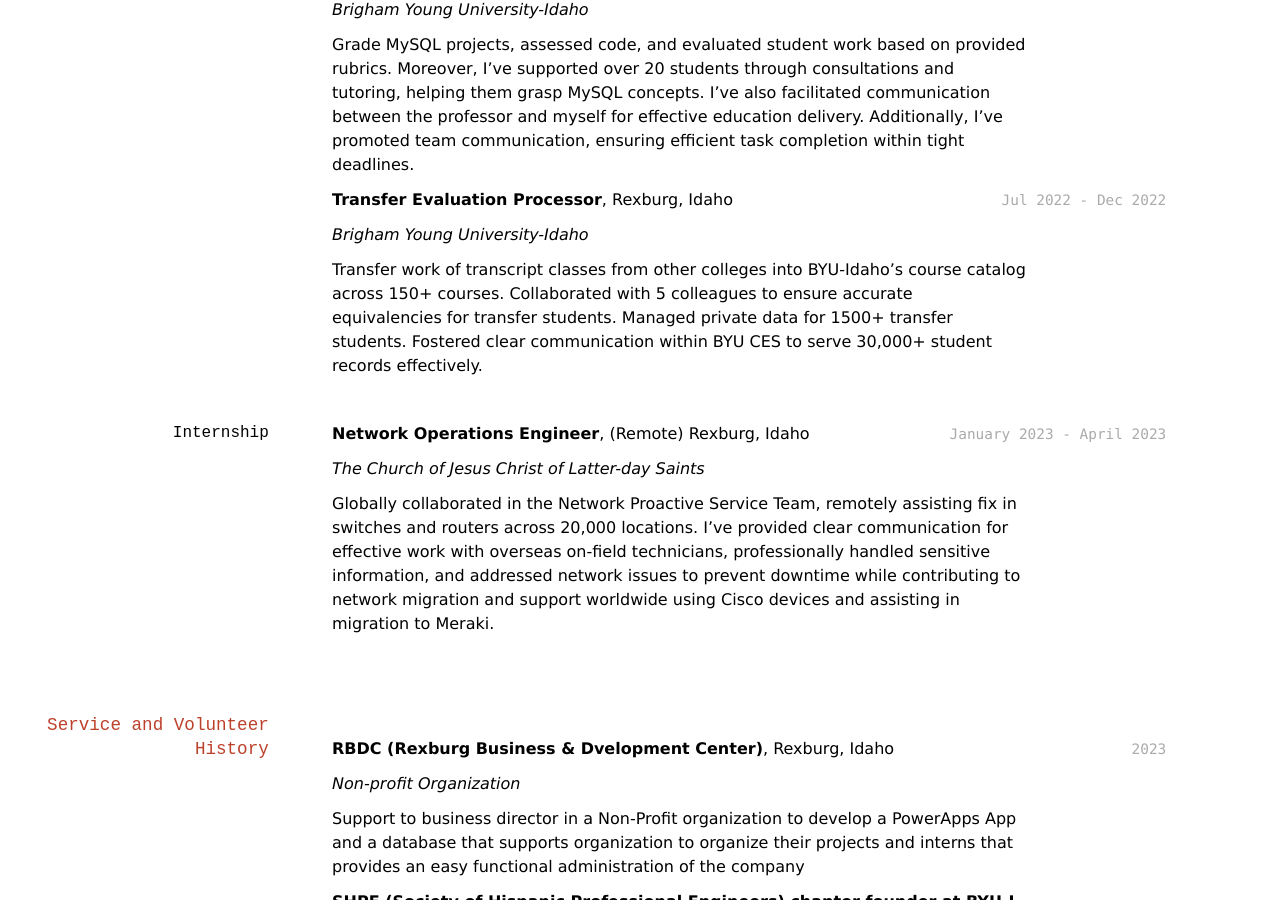
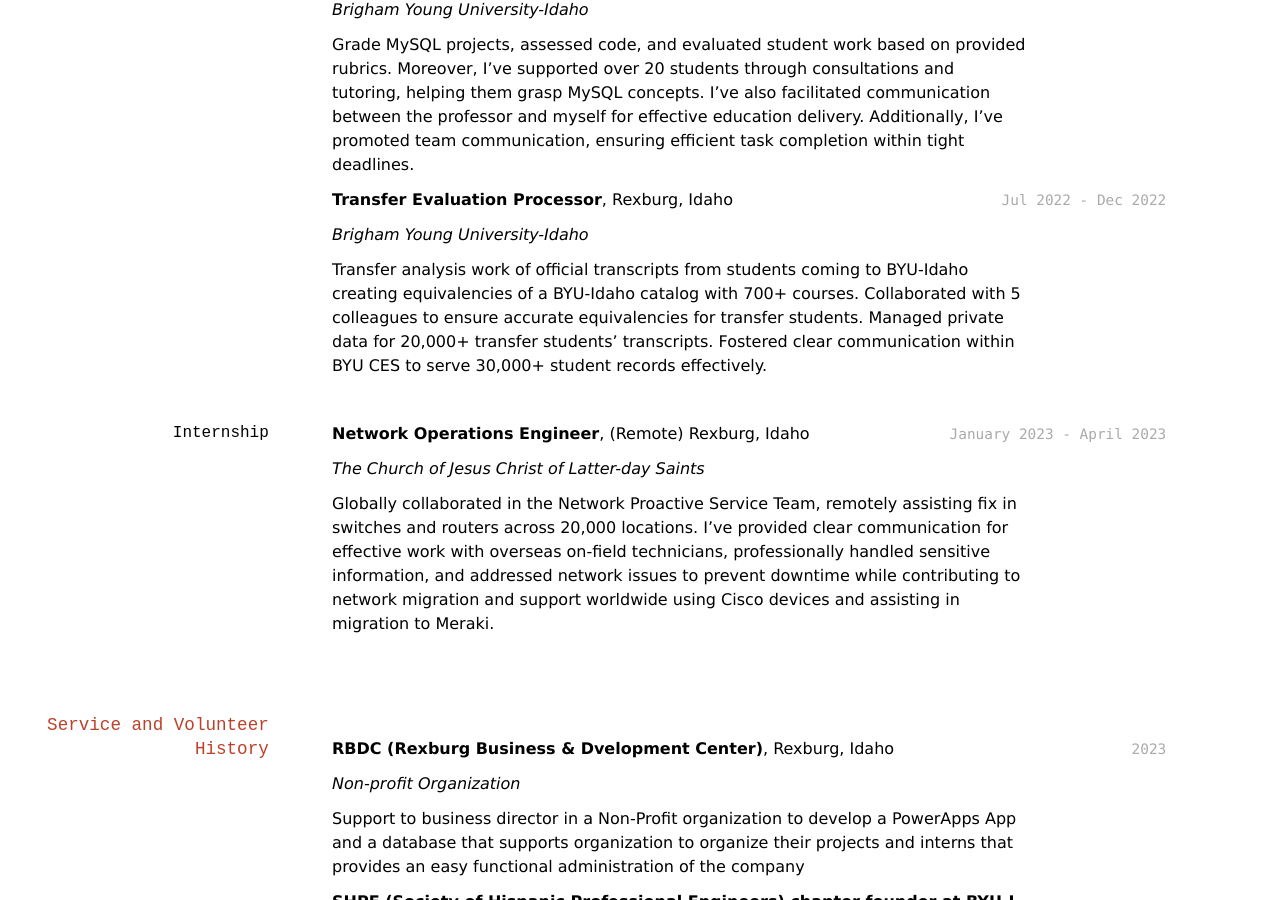
Before and after one commit to ismaeltenango/ismael_resume, a Jekyll site: the page built from docs/index.md, in a window 1280 px wide and 900 px high, scrolled down 1016 px. Built offline with Jekyll 4.4.1, drawn with Linux system fonts in a browser that asks for light colours.

Commit message:
Update 9/20/2023 v2.1

```diff
--- a/docs/index.md
+++ b/docs/index.md
@@ -63,7 +63,7 @@
 
 _Brigham Young University-Idaho_
 
-Transfer work of transcript classes from other colleges into BYU-Idaho's course catalog across 150+ courses. Collaborated with 5 colleagues to ensure accurate equivalencies for transfer students. Managed private data for 1500+ transfer students. Fostered clear communication within BYU CES to serve 30,000+ student records effectively.
+Transfer analysis work of official transcripts from students coming to BYU-Idaho creating equivalencies of a BYU-Idaho catalog with 700+ courses. Collaborated with 5 colleagues to ensure accurate equivalencies for transfer students. Managed private data for 20,000+ transfer students’ transcripts. Fostered clear communication within BYU CES to serve 30,000+ student records effectively.
 
 
 
```
